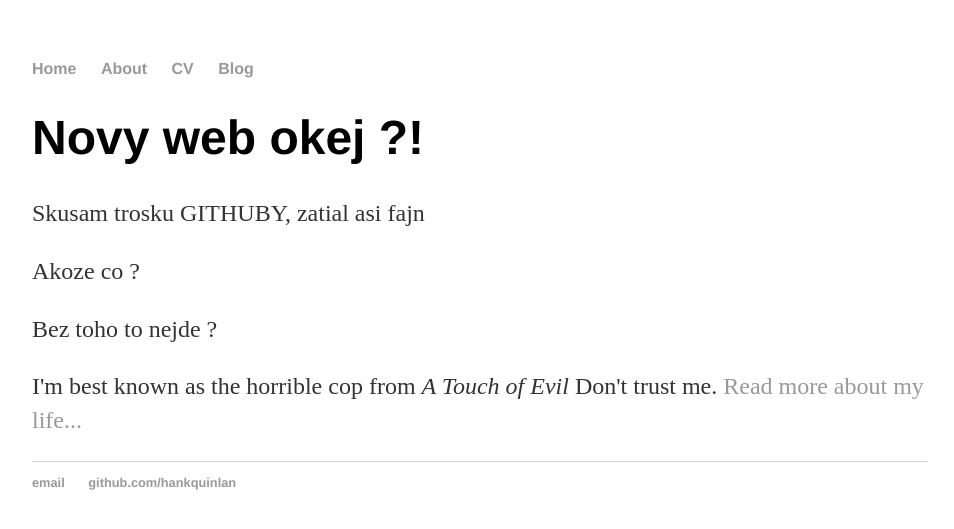
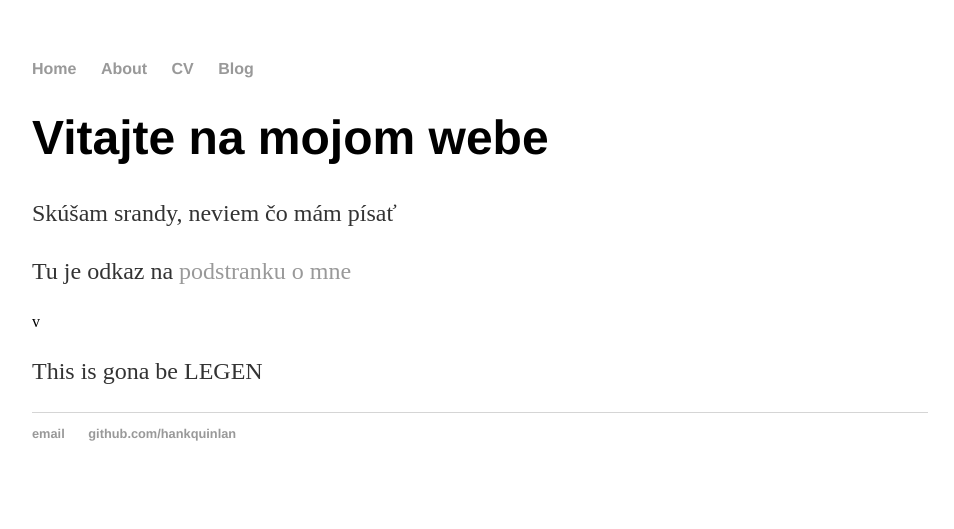
Before and after one commit to chrisSvK/chrisSvK.github.io, a Jekyll site: the page built from index.html, in a window 1280 px wide. Shown: the top 529 px of the page, without its empty margins (160-1114 px from the left). Built offline with Jekyll 4.4.1, drawn with Linux system fonts in a browser that asks for light colours.

Commit message:
Uprava indexu

```diff
--- a/index.html
+++ b/index.html
@@ -1,11 +1,10 @@
 ---
 layout: default
-title: Hank Quinlan, Horrible Cop
+title: Home
 ---
 <div class="blurb">
-	<h1>Novy web okej ?!</h1>
-	<p>Skusam trosku GITHUBY, zatial asi fajn</p>
-	<p>Akoze co ?</p>
-	<p>Bez toho to nejde ?</p>
-	<p>I'm best known as the horrible cop from <em>A Touch of Evil</em> Don't trust me. <a href="/about">Read more about my life...</a></p>
+	<h1>Vitajte na mojom webe</h1>
+	<p>Skúšam srandy, neviem čo mám písať</p>
+	<p>Tu je odkaz na <a href="/about">podstranku o mne</a></p> v
+	<p>This is gona be LEGEN </p>
 </div><!-- /.blurb -->
```
